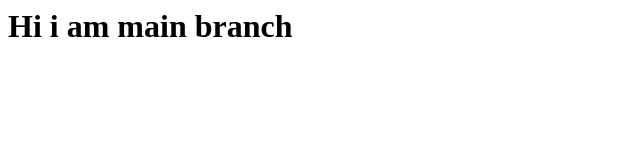
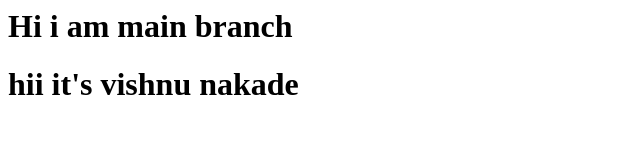
Before and after one commit to VishnuNakade/GitHub_Learning, a plain HTML site: page index.html in a window 1280 px wide. Shown: the whole page, without its empty margins (0-640 px from the left). Drawn offline with Linux system fonts and the light colour scheme.

Commit message:
add vishnu

```diff
--- a/index.html
+++ b/index.html
@@ -1 +1,2 @@
 <h1>Hi i am main branch</h1>
+<h1>hii it's vishnu nakade</h1>
```
